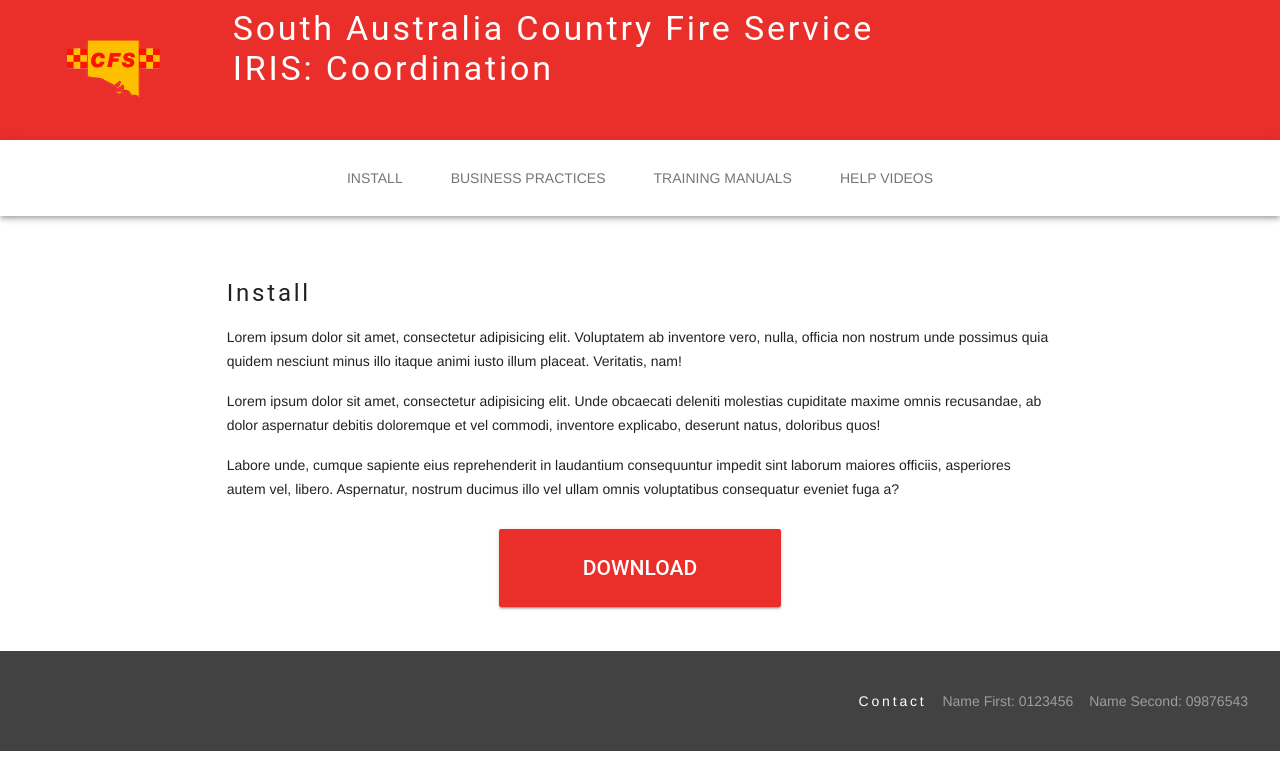
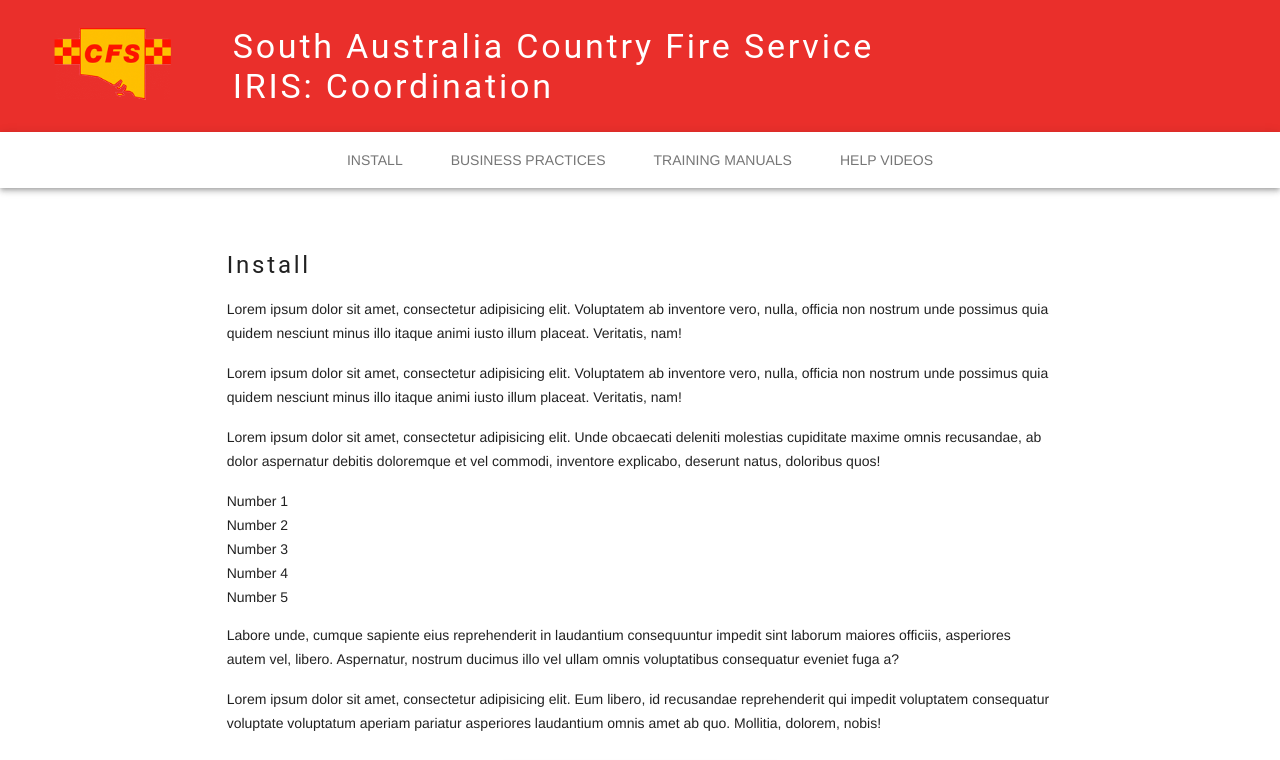
Before and after one commit to Wade-Nairn/iris-splash, a plain HTML site: page cfs/cfs-info.html in a window 1280 px wide. Shown: the top 760 px of the page. Drawn offline with nearby package versions, Linux system fonts and the light colour scheme.

Commit message:
solved js bugs and crossbroswer bugs

```diff
--- a/cfs/assets/css/sass/flex.scss
+++ b/cfs/assets/css/sass/flex.scss
@@ -1,11 +1,33 @@
-.flex          { display: flex; }
-.flex-row      { flex-direction: row; }
-.flex-column   { flex-direction: column; }
+.flex          {
+	display: -webkit-box;  /* OLD - iOS 6-, Safari 3.1-6, BB7 */
+  	display: -ms-flexbox;  /* TWEENER - IE 10 */
+  	display: -webkit-flex; /* NEW - Safari 6.1+. iOS 7.1+, BB10 */
+	display: flex;
+}
+.flex-row      {
+	flex-direction: row;
+	-webkit-box-direction: row;
+	-ms-flex-direction: row;
+	-webkit-flex-direction: row;
+
+}
+
+.flex-column   {
+	flex-direction: column;
+	-webkit-box-direction: column;
+	-ms-flex-direction: column;
+	-webkit-flex-direction: column;
+}
 
 .flex-j--start    { justify-content: flex-start; }
 .flex-j--end      { justify-content: flex-end; }
 .flex-j--center   { justify-content: center; }
-.flex-j--between  { justify-content: space-between; }
+.flex-j--between  {
+	justify-content: space-between;
+	-webkit-justify-content: space-between;
+	-ms-justify-content: space-between;
+
+}
 .flex-j--around   { justify-content: space-around;}
 
 .flex-a--start     { align-items: flex-start; }
--- a/cfs/assets/css/sass/header.scss
+++ b/cfs/assets/css/sass/header.scss
@@ -6,7 +6,7 @@
 	margin: 0;
 }
 .header-image__big{
-	margin: 1em;
+	margin:  0 1em;
 }
 .header-heading{
 	color: $text-white;
@@ -15,6 +15,6 @@
 
 .mdl-layout__tab-bar{
 	width: 100%;
-	height: inherit;
+	height: 4em;
 	padding: 0;
 }
--- a/cfs/assets/css/sass/layout.scss
+++ b/cfs/assets/css/sass/layout.scss
@@ -11,6 +11,7 @@
   top:0;
   left:0;
   width: 100%;
+  z-index:10;
 }
 
 .mdl-tabs__panel{
--- a/cfs/assets/css/sass/main.scss
+++ b/cfs/assets/css/sass/main.scss
@@ -1,6 +1,9 @@
 
 // General styles for the entire project
-
+html,
+body{
+	min-height: 100vh;
+}
 body{
 	display: flex;
 	flex-direction: column;
--- a/cfs/assets/js/main.js
+++ b/cfs/assets/js/main.js
@@ -1,14 +1,19 @@
+$(document).ready(function(){
+    $(this).scrollTop(0);
+  // Make the tab bar stick to the top of the page when it hits it.
 
-// Make the tab bar stick to the top of the page when it hits it.
+  $(function(){
+          var stickyHeader = $('.mdl-layout__tab-bar').offset().top;
+
           $(window).scroll(function(){
-  	var sticky = $('.mdl-layout__tab-bar'),
-        scroll = $(window).scrollTop();
-
-  	if (scroll >= 180) {
-  		sticky.addClass('fixed');
-  	}else{
-  		sticky.removeClass('fixed');
+                  if( $(window).scrollTop() > stickyHeader ) {
+                          $('.mdl-layout__tab-bar').css({position: 'fixed', top: '0px'});
+                          $('.mdl-grid').css('margin-top', '2em');
+                  } else {
+                          $('.mdl-layout__tab-bar').css({position: 'static', top: '0px'});
+                          $('.mdl-grid').css('margin-top', '0');
                   }
+          });
   });
 
   // jQuery to open the links in their specific tabs.
@@ -16,25 +21,16 @@
       $(".mdl-tabs__panel").hide().first().show();
       $(".mdl-layout__tab-bar li:first").addClass("is-active");
 
-    $(".mdl-layout__tab-bar a").on('click', function (e) {
+      $(".mdl-layout__tab-bar a").click( function (e) {
           e.preventDefault();
+          $(this).scrollTop(0);
           $(this).closest('.mdl-tabs__tab').addClass("is-active").siblings().removeClass("is-active");
           $($(this).attr('href')).show().siblings('.mdl-tabs__panel').hide();
-        $("body").animate({ scrollTop: $('.mdl-layout__tab-bar').offset() });
+          $("body, html").animate({ scrollTop: $(this) });
       });
 
       var hash = $.trim( window.location.hash );
       if (hash) $('.mdl-layout__tab-bar a[href$="'+hash+'"]').trigger('click');
 
   });
-
-
-
-// Open new tabs at the tab top of the tab
-// $(function () {
-// 	$(".mdl-layout__tab-bar a").on('click', function(){
-// 		// $(document).scrollTop(170);
-// 		$("body").animate({ scrollTop: $('.mdl-layout__tab-bar').offset() });
-// 	});
-
-// });
+});
--- a/cfs/cfs-info.html
+++ b/cfs/cfs-info.html
@@ -3,21 +3,24 @@
 <head>
 	<meta charset="UTF-8">
 	<title>SA:CFS - IRIS</title>
+
 	<link rel="stylesheet" href="https://code.getmdl.io/1.1.1/material.red-deep_orange.min.css" />
 	<link rel="stylesheet" href="assets/css/sass/style.css">
+
 	<meta name="viewport" content="initial-scale=1">
+	<link rel="icon" type="image/png" sizes="32x32" href="assets/favicon.ico">
 
 </head>
 
-<body>
+<body class="mdl-layout flex flex-column" id="top">
 	<div class="mdl-tabs mdl-js-tabs mdl-js--fixed-tabs">
 <!-- Header section		 -->
 		<header class="mdl-layout-header">
 			<div class="mdl-header-row mdl-grid">
-				<div class="mdl-cell mdl-cell--2-col mdl-cell--hide-tablet flex--centering">
-					<a href="index.html"><img src="assets/cfs_header_logo.png" height="80"  alt="" class="header-image__big"></a>
+				<div class="mdl-cell mdl-cell--2-col mdl-cell--hide-tablet mdl-cell--hide-phone flex--centering">
+					<a href="index.html"><img src="assets/cfs_header_logo.png" height="100"  alt="" class="header-image__big"></a>
 				</div>
-				<div class="mdl-cell mdl-cell--9-col header-heading">
+				<div class="mdl-cell mdl-cell--9-col flex flex-column flex-j--center header-heading">
 					<h3>South Australia Country Fire Service</h3>
 					<h3>IRIS: Coordination</h3>
 				</div>
@@ -42,9 +45,18 @@
 			  <div class="mdl-tabs__panel is-active mdl-cell mdl-cell--8-col mdl-cell--2-offset-desktop" id="install">
 					<h4>Install</h4>
 					<p>Lorem ipsum dolor sit amet, consectetur adipisicing elit. Voluptatem ab inventore vero, nulla, officia non nostrum unde possimus quia quidem nesciunt minus illo itaque animi iusto illum placeat. Veritatis, nam!</p>
+					<p>Lorem ipsum dolor sit amet, consectetur adipisicing elit. Voluptatem ab inventore vero, nulla, officia non nostrum unde possimus quia quidem nesciunt minus illo itaque animi iusto illum placeat. Veritatis, nam!</p>
 
 					<p>Lorem ipsum dolor sit amet, consectetur adipisicing elit. Unde obcaecati deleniti molestias cupiditate maxime omnis recusandae, ab dolor aspernatur debitis doloremque et vel commodi, inventore explicabo, deserunt natus, doloribus quos!</p>
+					<ul>
+						<li>Number 1</li>
+						<li>Number 2</li>
+						<li>Number 3</li>
+						<li>Number 4</li>
+						<li>Number 5</li>
+					</ul>
 					<p>Labore unde, cumque sapiente eius reprehenderit in laudantium consequuntur impedit sint laborum maiores officiis, asperiores autem vel, libero. Aspernatur, nostrum ducimus illo vel ullam omnis voluptatibus consequatur eveniet fuga a?</p>
+					<p>Lorem ipsum dolor sit amet, consectetur adipisicing elit. Eum libero, id recusandae reprehenderit qui impedit voluptatem consequatur voluptate voluptatum aperiam pariatur asperiores laudantium omnis amet ab quo. Mollitia, dolorem, nobis!</p>
 
 					<div class="btn-container flex--centering">
 						<a href="#"><button class="mdl-button mdl-js-button mdl-js-ripple-effect mdl-button--raised ">
@@ -139,7 +151,7 @@
 			</div>
 		</div>
 
-	</div>
+	<!-- </div> -->
 <!-- Footer section -->
 	<footer class="mdl-mini-footer">
 	  <div class="mdl-mini-footer__right-section">
@@ -150,10 +162,11 @@
 	    </ul>
 	  </div>
 	</footer>
+	</div>
 
       <script src="https://code.getmdl.io/1.1.1/material.min.js"></script>
       <script src="https://cdnjs.cloudflare.com/ajax/libs/jquery/2.2.0/jquery.min.js"></script>
-      <script src="assets/js/main.js"></script>
+      <script type="text/javascript" src="assets/js/main.js"></script>
 
 </body>
 </html>
```
Also changed, not shown: cfs/index.html (+11 -8 lines), cfs/assets/css/sass/style.css, cfs/assets/favicon.ico (added), 3 other files. Lines whose indentation alone changed are shown as unchanged.
